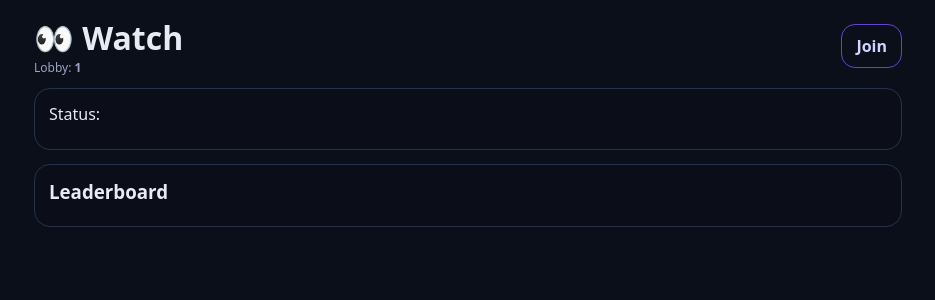
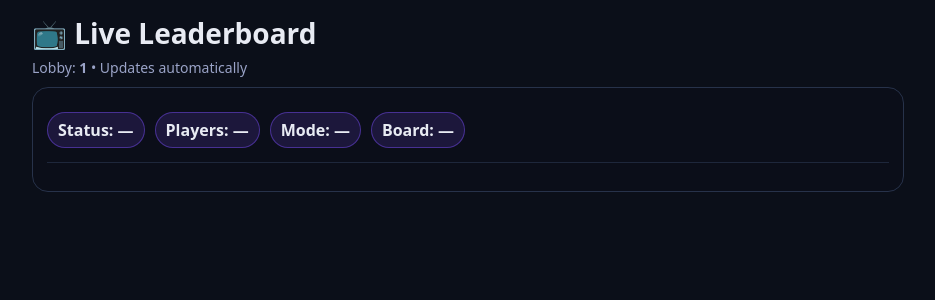
Before and after one commit to JessDoobie/Doobie_memory_game, a Flask app: page /watch/1 in a window 1280 px wide. Shown: the top 300 px of the page, without its empty margins (172-1107 px from the left). Run offline with Flask 3, Linux system fonts and the light colour scheme.

Commit message:
Update watch.html

```diff
--- a/templates/watch.html
+++ b/templates/watch.html
@@ -5,140 +5,71 @@
   <meta name="viewport" content="width=device-width, initial-scale=1" />
   <title>Watch • {{ code }}</title>
   <link rel="stylesheet" href="/static/styles.css">
+
+  <style>
+    /* Bigger, overlay-friendly */
+    .overlayWrap{ max-width: 900px; margin: 0 auto; padding: 14px; }
+    .bigTitle{ font-size: 28px; margin: 0 0 6px 0; }
+    .sub{ font-size: 14px; color: #9aa3c7; margin: 0 0 10px 0; }
+    .pillRow{ display:flex; gap:10px; flex-wrap:wrap; align-items:center; margin: 10px 0; }
+    .tbl{ font-size: 16px; }
+    .tbl th{ font-size: 14px; }
+
+    /* Overlay mode: transparent page, only card shows */
+    body.overlayMode{
+      background: transparent !important;
+    }
+    body.overlayMode .overlayWrap{
+      max-width: 720px;
+    }
+    body.overlayMode .bigTitle,
+    body.overlayMode .sub{
+      display: none; /* cleaner for streams */
+    }
+
+    /* Tiny hint for you (not shown in overlay mode) */
+    .modeNote{
+      margin-top: 10px;
+      font-size: 12px;
+      color: #9aa3c7;
+    }
+
+    @media (max-width:520px){
+      .tbl{ font-size: 14px; }
+    }
+  </style>
 </head>
 <body>
-  <div class="wrap">
-    <div class="topbar">
-      <div>
-        <h1 style="margin:0;">👀 Watch</h1>
-        <div class="tiny muted">Lobby: <b>{{ code }}</b></div>
+  <div class="overlayWrap">
+    <h1 class="bigTitle">📺 Live Leaderboard</h1>
+    <p class="sub">Lobby: <b id="codeTxt">{{ code }}</b> • Updates automatically</p>
+
+    <div class="card">
+      <div class="pillRow">
+        <span class="pill" id="statusPill">Status: —</span>
+        <span class="pill" id="playersPill">Players: —</span>
+        <span class="pill" id="modePill">Mode: —</span>
+        <span class="pill" id="boardPill">Board: —</span>
       </div>
-      <a class="btn outline" href="/join">Join</a>
+
+      <div class="hr"></div>
+
+      <div id="teamsBox" style="display:none"></div>
+      <div id="lb"></div>
+
+      <p class="tiny muted" id="hint" style="margin-top:10px;"></p>
     </div>
 
-    <div class="card">
-      <div class="row">
-        <div id="status">Status:</div>
-        <div id="meta" class="muted tiny"></div>
-      </div>
-      <div id="prizesBox" class="tiny muted"></div>
-    </div>
-
-    <div class="card">
-      <h3 style="margin-top:0;">Leaderboard</h3>
-      <div id="teamsBox" style="display:none"></div>
-      <div id="lb"></div>
-    </div>
+    <div class="modeNote" id="modeNote"></div>
   </div>
 
-<script>
-const code = "{{ code }}";
-
-function el(id){ return document.getElementById(id); }
-function escapeHtml(s){
-  return (s||"")
-    .replaceAll("&","&amp;")
-    .replaceAll("<","&lt;")
-    .replaceAll(">","&gt;")
-    .replaceAll('"',"&quot;");
-}
-
-function lbHtml(players){
-  let html = `<table class="tbl">
-    <tr><th>#</th><th>Name</th><th>Team</th><th>Score</th><th>Matches</th><th>Misses</th></tr>`;
-  (players||[]).slice(0,10).forEach((r,i)=>{
-    html += `<tr>
-      <td>${i+1}</td>
-      <td>${escapeHtml(r.name)}</td>
-      <td>${escapeHtml(r.team||"")}</td>
-      <td>${r.score}</td>
-      <td>${r.matches}</td>
-      <td>${r.misses}</td>
-    </tr>`;
-  });
-  html += `</table>`;
-  return html;
-}
-
-function teamsHtml(teams){
-  let html = `<div class="card inner"><h4>Teams (best 3 combined)</h4>`;
-  html += `<table class="tbl"><tr><th>#</th><th>Team</th><th>Score</th><th>Top 3</th></tr>`;
-  (teams||[]).forEach((t,i)=>{
-    html += `<tr>
-      <td>${i+1}</td>
-      <td>${escapeHtml(t.team)}</td>
-      <td>${t.score}</td>
-      <td>${escapeHtml((t.members||[]).join(", "))}</td>
-    </tr>`;
-  });
-  html += `</table></div>`;
-  return html;
-}
-
-function renderPrizes(lobby, players, teams){
-  const p = lobby.prizes || {};
-  const has = (p["1"] || p["2"] || p["3"]);
-  if(!has){
-    el("prizesBox").innerHTML = "";
-    return;
-  }
-
-  const ended = lobby.status === "ended";
-  let html = `<b>Prizes</b>: `;
-  const parts = [];
-  if(p["1"]) parts.push(`1st: ${escapeHtml(p["1"])}`);
-  if(p["2"]) parts.push(`2nd: ${escapeHtml(p["2"])}`);
-  if(p["3"]) parts.push(`3rd: ${escapeHtml(p["3"])}`);
-  html += parts.join(" • ");
-
-  if(ended){
-    html += `<div class="hr"></div><b>Winners</b>: `;
-    if(lobby.mode === "teams"){
-      const t = (teams||[]);
-      const winParts = [];
-      if(t[0] && p["1"]) winParts.push(`1st: ${escapeHtml(t[0].team)}`);
-      if(t[1] && p["2"]) winParts.push(`2nd: ${escapeHtml(t[1].team)}`);
-      if(t[2] && p["3"]) winParts.push(`3rd: ${escapeHtml(t[2].team)}`);
-      html += winParts.length ? winParts.join(" • ") : "—";
-    } else {
-      const pl = (players||[]);
-      const winParts = [];
-      if(pl[0] && p["1"]) winParts.push(`1st: ${escapeHtml(pl[0].name)}`);
-      if(pl[1] && p["2"]) winParts.push(`2nd: ${escapeHtml(pl[1].name)}`);
-      if(pl[2] && p["3"]) winParts.push(`3rd: ${escapeHtml(pl[2].name)}`);
-      html += winParts.length ? winParts.join(" • ") : "—";
+  <script>
+    window.MM_WATCH_CODE = "{{ code }}";
+    window.MM_OVERLAY = new URLSearchParams(window.location.search).get("overlay") === "1";
+    if(window.MM_OVERLAY){
+      document.body.classList.add("overlayMode");
     }
-  }
-
-  el("prizesBox").innerHTML = html;
-}
-
-async function tick(){
-  try{
-    const res = await fetch(`/api/lobby/${code}`);
-    const out = await res.json();
-    if(!out.ok) return;
-
-    const lobby = out.lobby;
-    el("status").textContent = `Status: ${lobby.status}`;
-    el("meta").textContent = `Mode: ${lobby.mode.toUpperCase()} • Board: ${lobby.size}x${lobby.size} • Players: ${lobby.player_count}/10`;
-
-    el("lb").innerHTML = lbHtml(out.leaderboard.players);
-
-    if(lobby.mode === "teams" && (out.leaderboard.teams||[]).length){
-      el("teamsBox").style.display = "block";
-      el("teamsBox").innerHTML = teamsHtml(out.leaderboard.teams);
-    } else {
-      el("teamsBox").style.display = "none";
-      el("teamsBox").innerHTML = "";
-    }
-
-    renderPrizes(lobby, out.leaderboard.players, out.leaderboard.teams);
-  }catch(e){}
-}
-
-tick();
-setInterval(tick, 1000);
-</script>
+  </script>
+  <script src="/static/watch.js"></script>
 </body>
 </html>
```
